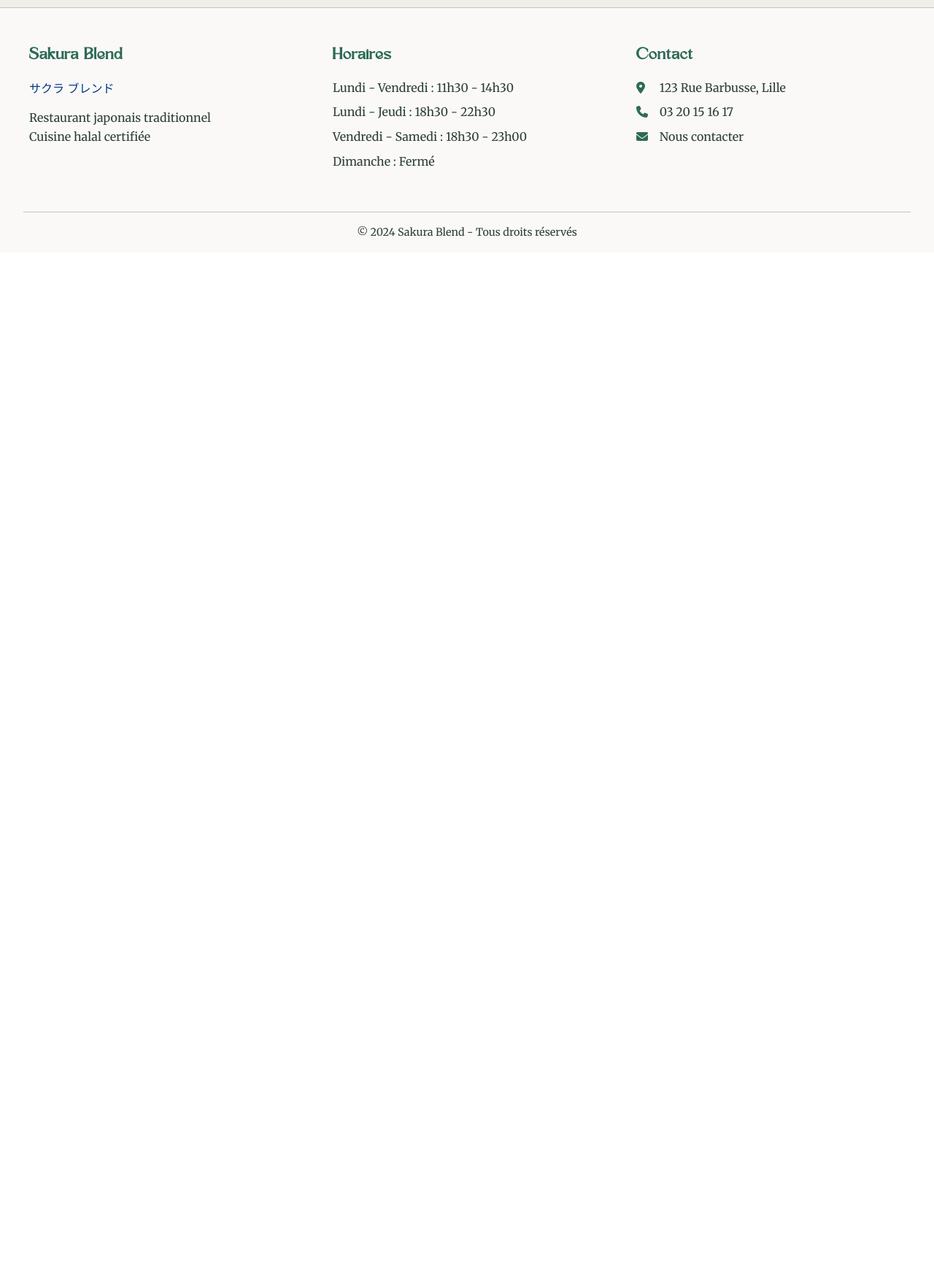
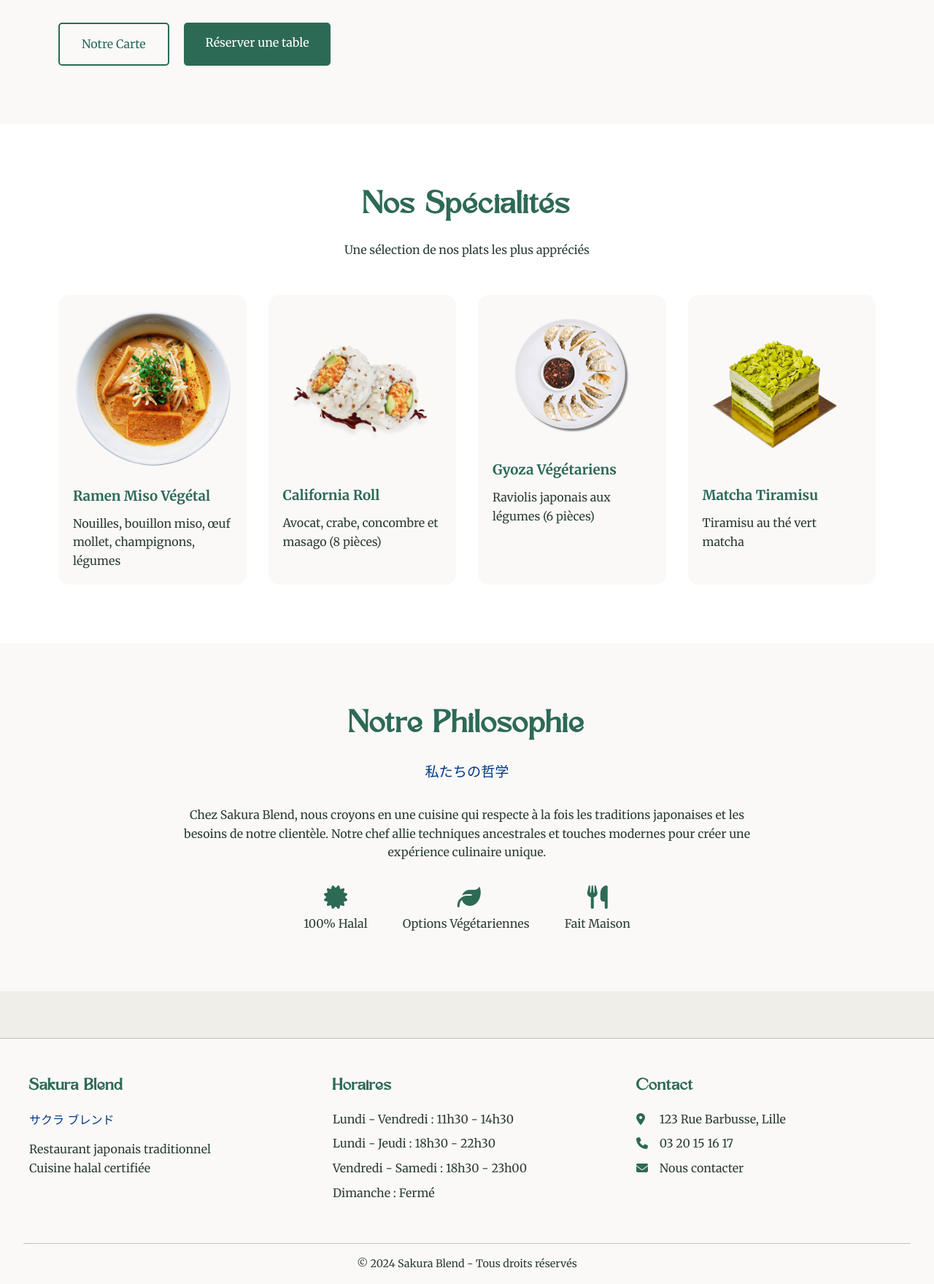
Before and after one commit to souleimane-z/sakura-blend, a PHP site: page / in a window 1280 px wide. Shown: the part 558-2317 px from the top of the page at 73% size. Before the commit the page ends 882 px from the top, so only its background shows below. Run offline with PHP 8.4, Linux system fonts and the light colour scheme.

Commit message:
homepage nearly finished

```diff
--- a/admin/data/reservations.csv
+++ b/admin/data/reservations.csv
@@ -1,2 +1,4 @@
 "2024-12-18 10:11:53";"Souleimane Zeggai";sbzam62@gmail.com;0699737285;2024-12-20;11:30;1
 "2024-12-18 17:00:19";"Souleimane Zeggai";sbzam62@gmail.com;0699737285;2024-12-21;11:30;1
+"2024-12-18 17:04:52";"john doe";john.doe@gmail.com;0699060606;2025-01-02;11:30;3
+"2024-12-18 17:05:03";"john doe";john.doe@gmail.com;0699060606;2024-12-27;22:00;8
--- /dev/null
+++ b/assets/css/index.css
@@ -0,0 +1,191 @@
+.hero {
+    padding: 80px;
+    display: grid;
+    grid-template-columns: 1fr 1fr;
+    gap: 40px;
+    align-items: center;
+    background-color: var(--bg-light);
+}
+
+.hero-content h1 {
+    font-size: 3.5rem;
+    margin-bottom: 20px;
+    color: var(--primary-green);
+    font-family: 'Kingred', serif;
+}
+
+.hero-content p {
+    color: var(--text-dark);
+    margin-bottom: 30px;
+    font-size: 1.2rem;
+    line-height: 1.6;
+}
+
+.hero-buttons {
+    display: flex;
+    gap: 20px;
+}
+.hero-image {
+    margin: 0 auto;
+    width: 80%;
+    height: 100%;
+    object-fit: cover;
+
+}
+.btn-primary {
+    background-color: var(--primary-green);
+    color: var(--white);
+    padding: 15px 30px;
+    border-radius: 5px;
+    text-decoration: none;
+    transition: background-color 0.3s ease;
+}
+
+.btn-primary:hover {
+    background-color: var(--secondary-green);
+}
+
+.btn-outline {
+    border: 2px solid var(--primary-green);
+    padding: 15px 30px;
+    border-radius: 5px;
+    text-decoration: none;
+    color: var(--primary-green);
+    transition: all 0.3s ease;
+}
+
+.btn-outline:hover {
+    background-color: var(--primary-green);
+    color: var(--white);
+}
+
+.special-dishes {
+    padding: 80px;
+    background-color: var(--white);
+    text-align: center;
+}
+
+.special-dishes h2 {
+    color: var(--primary-green);
+    font-size: 2.5rem;
+    margin-bottom: 1rem;
+    font-family: 'Kingred', serif;
+}
+
+.special-dishes p.subtitle {
+    color: var(--text-dark);
+    margin-bottom: 3rem;
+}
+
+.dishes-grid {
+    display: grid;
+    grid-template-columns: repeat(4, 1fr);
+    gap: 30px;
+    margin-top: 40px;
+}
+
+.dish-card {
+    background: var(--bg-light);
+    border-radius: 15px;
+    padding: 20px;
+    text-align: left;
+    transition: transform 0.3s ease;
+}
+
+.dish-card:hover {
+    transform: translateY(-5px);
+}
+
+.dish-card img {
+    width: 100%;
+    border-radius: 10px;
+    margin-bottom: 15px;
+}
+
+.dish-card h3 {
+    color: var(--primary-green);
+    margin-bottom: 10px;
+}
+
+.price {
+    color: var(--logo-blue);
+    font-weight: bold;
+    font-size: 1.2rem;
+    display: block;
+    margin-top: 10px;
+}
+
+.about-section {
+    padding: 80px;
+    background-color: var(--bg-light);
+    text-align: center;
+}
+
+.about-content {
+    max-width: 800px;
+    margin: 0 auto;
+}
+
+.about-content h2 {
+    color: var(--primary-green);
+    font-size: 2.5rem;
+    margin-bottom: 1rem;
+    font-family: 'Kingred', serif;
+}
+
+.japanese-text {
+    font-family: 'Zen Kaku Gothic New', sans-serif;
+    color: var(--logo-blue);
+    font-size: 1.2rem;
+    margin-bottom: 2rem;
+}
+
+.features {
+    display: flex;
+    justify-content: center;
+    gap: 3rem;
+    margin-top: 2rem;
+}
+
+.feature {
+    display: flex;
+    flex-direction: column;
+    align-items: center;
+    gap: 0.5rem;
+}
+
+.feature i {
+    font-size: 2rem;
+    color: var(--primary-green);
+}
+
+.feature span {
+    color: var(--text-dark);
+    font-weight: 500;
+}
+
+
+@media (max-width: 768px) {
+    .hero {
+        grid-template-columns: 1fr;
+        padding: 40px 20px;
+    }
+
+    .dishes-grid {
+        grid-template-columns: repeat(2, 1fr);
+    }
+
+    .hero-content h1 {
+        font-size: 2.5rem;
+    }
+}
+
+@media (max-width: 480px) {
+    .dishes-grid {
+        grid-template-columns: 1fr;
+    }
+
+    .hero-buttons {
+        flex-direction: column;
+    }
+}
--- a/assets/css/reset.css
+++ b/assets/css/reset.css
@@ -12,4 +12,5 @@ body {
     color: var(--text-dark);
     display: flex;
     flex-direction: column;
+    overflow-x: hidden;
 }
--- a/assets/css/style.css
+++ b/assets/css/style.css
@@ -6,6 +6,7 @@
 @import "layout.css";
 @import "header.css";
 @import "menu.css";
+@import "index.css";
 @import "components/buttons.css";
 @import "components/forms.css";
 @import "components/cards.css";
--- a/includes/menu.php
+++ b/includes/menu.php
@@ -1,4 +1,5 @@
 <?php
+
 return [
     'entrees' => [
         [
--- a/index.php
+++ b/index.php
@@ -1,33 +1,71 @@
-<?php
-include_once __DIR__ . '/includes/header.php';
-?>
+<?php include_once __DIR__ . '/includes/header.php'; ?>
 
-    <div class="banner-container">
-        <div class="banner-image">
-            <img
-                    src="/assets/images/Sakura-blend-cropped.svg"
-                    alt="logo du restaurant" title="logo du restaurant"
-            >
+    <section class="hero">
+        <div class="hero-content">
+            <h1>Cuisine Japonaise Traditionnelle</h1>
+            <p class="japanese-text">伝統的な日本料理</p>
+            <p>Découvrez l'authenticité de la cuisine japonaise dans un cadre élégant et zen. Notre restaurant allie traditions culinaires japonaises et considérations modernes, proposant une carte 100% halal.</p>
+            <div class="hero-buttons">
+                <a href="menu.php" class="btn-outline">Notre Carte</a>
+                <a href="reservation.php" class="btn-primary">Réserver une table</a>
+            </div>
         </div>
-        <div class="banner-text">
-            <h1>Bienvenue!</h1>
-            <p>Sakura Blend vous accueil dans son univers traditionnel japonais et vous fait découvrir de vraies spécialitées préparées avec passion</p>
+        <div class="hero-image">
+            <img src="./assets/images/Logo/green-Sakura.svg" alt="Intérieur du restaurant Sakura Blend">
         </div>
+    </section>
 
+    <section class="special-dishes">
+        <h2>Nos Spécialités</h2>
+        <p class="subtitle">Une sélection de nos plats les plus appréciés</p>
 
-    </div>
+        <div class="dishes-grid">
+            <div class="dish-card">
+                <img src="./assets/images/Menus/Plats/Vegan-Miso.webp" alt="Ramen Miso Végétal">
+                <h3>Ramen Miso Végétal</h3>
+                <p>Nouilles, bouillon miso, œuf mollet, champignons, légumes</p>
+            </div>
 
+            <div class="dish-card">
+                <img src="./assets/images/Menus/Sushis/Soy_Spicy-California-Roll_low-res.webp" alt="California Roll">
+                <h3>California Roll</h3>
+                <p>Avocat, crabe, concombre et masago (8 pièces)</p>
+            </div>
 
+            <div class="dish-card">
+                <img src="./assets/images/Menus/Entrée/Vegetable-Gyoza.png" alt="Gyoza Végétariens">
+                <h3>Gyoza Végétariens</h3>
+                <p>Raviolis japonais aux légumes (6 pièces)</p>
+            </div>
 
+            <div class="dish-card">
+                <img src="./assets/images/Menus/Desserts/matcha_tiramisu-cropped.png" alt="Matcha Tiramisu">
+                <h3>Matcha Tiramisu</h3>
+                <p>Tiramisu au thé vert matcha</p>
+            </div>
+        </div>
+    </section>
 
+    <section class="about-section">
+        <div class="about-content">
+            <h2>Notre Philosophie</h2>
+            <p class="japanese-text">私たちの哲学</p>
+            <p>Chez Sakura Blend, nous croyons en une cuisine qui respecte à la fois les traditions japonaises et les besoins de notre clientèle. Notre chef allie techniques ancestrales et touches modernes pour créer une expérience culinaire unique.</p>
+            <div class="features">
+                <div class="feature">
+                    <i class="fa-solid fa-certificate"></i>
+                    <span>100% Halal</span>
+                </div>
+                <div class="feature">
+                    <i class="fa-solid fa-leaf"></i>
+                    <span>Options Végétariennes</span>
+                </div>
+                <div class="feature">
+                    <i class="fa-solid fa-utensils"></i>
+                    <span>Fait Maison</span>
+                </div>
+            </div>
+        </div>
+    </section>
 
-
-
-
-
-
-
-
-<?php
-include_once __DIR__ . '/includes/footer.php';
-?>
+<?php include_once __DIR__ . '/includes/footer.php'; ?>
```
Also changed, not shown: assets/images/Logo/green-Sakura.png (added), assets/images/Logo/green-Sakura.svg (added), assets/images/Menus/Desserts/matcha_tiramisu-cropped.png (added), assets/images/Menus/Entrée/Vegetable-Gyoza.png (added), assets/images/Menus/Plats/Vegan-Miso.webp (added), assets/images/Menus/Sushis/Soy_Spicy-California-Roll_low-res.webp (added).
